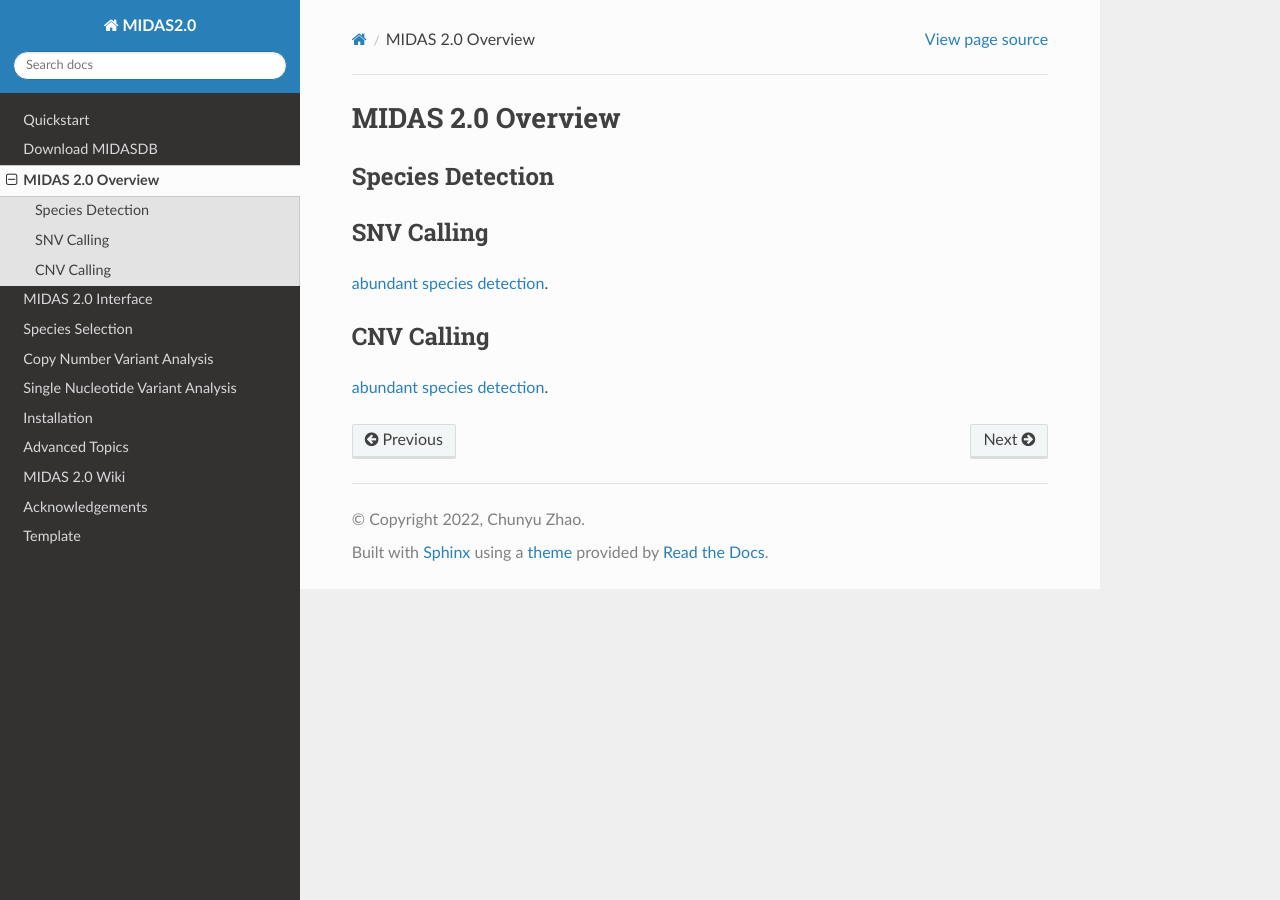
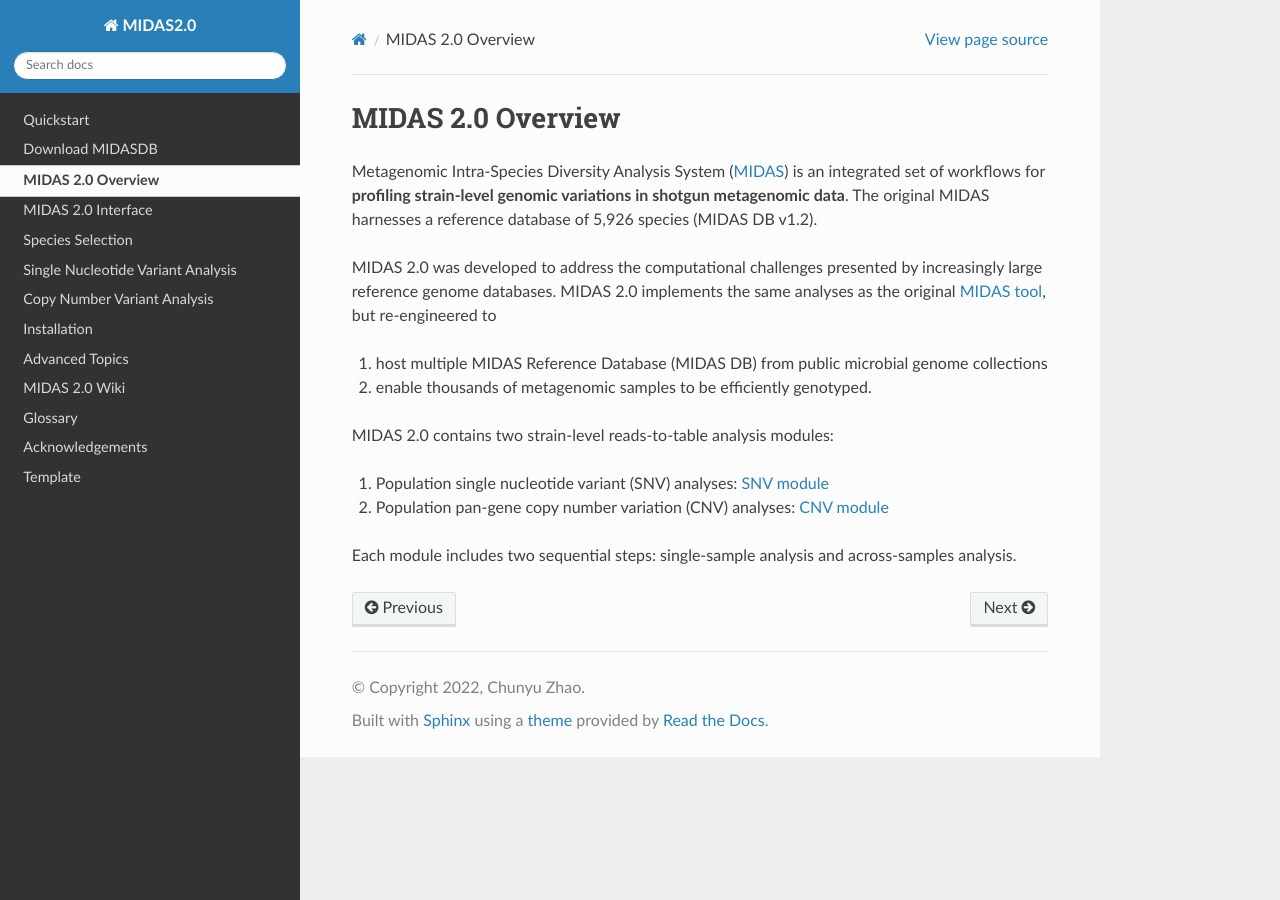
Before and after one commit to zhaoc1/midas2-tutorial, a Sphinx documentation site: the page built from docs/midas.rst, in a window 1280 px wide. Built offline with Sphinx 7.4.7 and the Read the Docs theme 2.0.0, drawn with Linux system fonts in a browser that asks for light colours.

Commit message:
overview

```diff
--- a/docs/index.rst
+++ b/docs/index.rst
@@ -37,10 +37,11 @@ Contents
    midas
    interface
    species
+   snv
    cnv
-   snv
    installation
    advanced_topics
    wiki
+   glossary
    acknowledgements
    template
--- a/docs/midas.rst
+++ b/docs/midas.rst
@@ -1,22 +1,23 @@
 MIDAS 2.0 Overview
 ==================
 
-
-.. _species_detection:
-
-Species Detection
-*****************
+Metagenomic Intra-Species Diversity Analysis System (`MIDAS <https://genome.cshlp.org/content/26/11/1612>`_)
+is an integrated set of workflows for **profiling strain-level genomic variations in shotgun metagenomic data**.
+The original MIDAS harnesses a reference database of 5,926 species (MIDAS DB v1.2).
 
 
+MIDAS 2.0 was developed to address the computational challenges presented by increasingly large reference genome databases.
+MIDAS 2.0 implements the same analyses as the original `MIDAS tool <https://github.com/snayfach/MIDAS>`_,
+but re-engineered to
 
-SNV Calling
-*************
+#. host multiple MIDAS Reference Database (MIDAS DB) from public microbial genome collections
+#. enable thousands of metagenomic samples to be efficiently genotyped.
 
 
-:ref:`abundant species detection <module_snv_calling>`.
+MIDAS 2.0 contains two strain-level reads-to-table analysis modules:
+
+#. Population single nucleotide variant (SNV) analyses: :ref:`SNV module <module_snv_calling>`
+#. Population pan-gene copy number variation (CNV) analyses: :ref:`CNV module <module_cnv_calling>`
 
 
-CNV Calling
-*************
-
-:ref:`abundant species detection <module_cnv_calling>`.
+Each module includes two sequential steps: single-sample analysis and across-samples analysis.
--- a/docs/quickstart.rst
+++ b/docs/quickstart.rst
@@ -184,6 +184,9 @@ We can merge the per-sample CNV results:
     --num_cores 4 \
     midas2_output/merge
 
+..
+  TODO: If you do quickstart correctly, this is the output you will see.
+
 
 Result Layout
 **************
--- a/docs/template.rst
+++ b/docs/template.rst
@@ -16,6 +16,9 @@ Level 2
 World
 
 Level 3
-*******
++++++++
 
 Bye
+
+..
+  I am invisible notes.
```
Also changed, not shown: docs/glossary.rst (added, +18 -0 lines).
